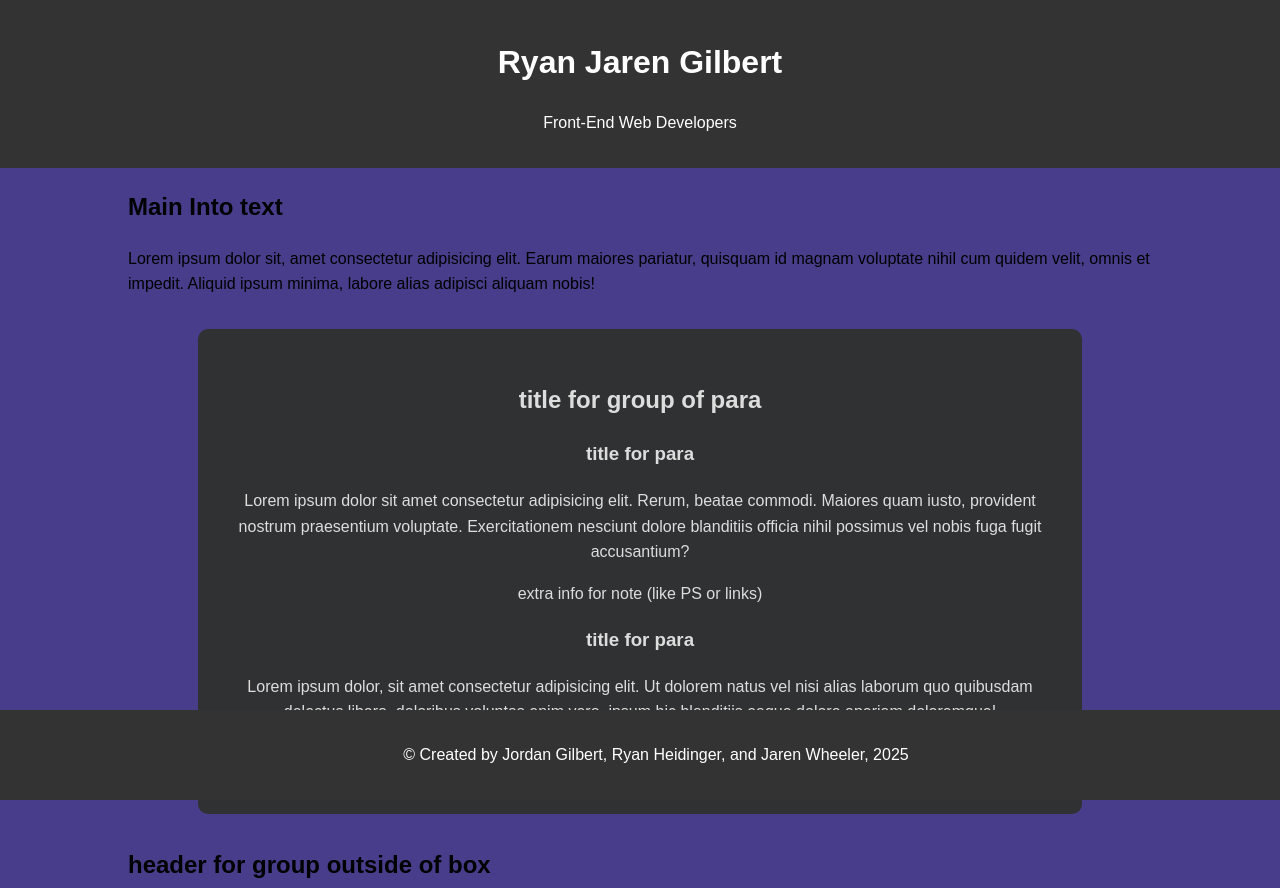
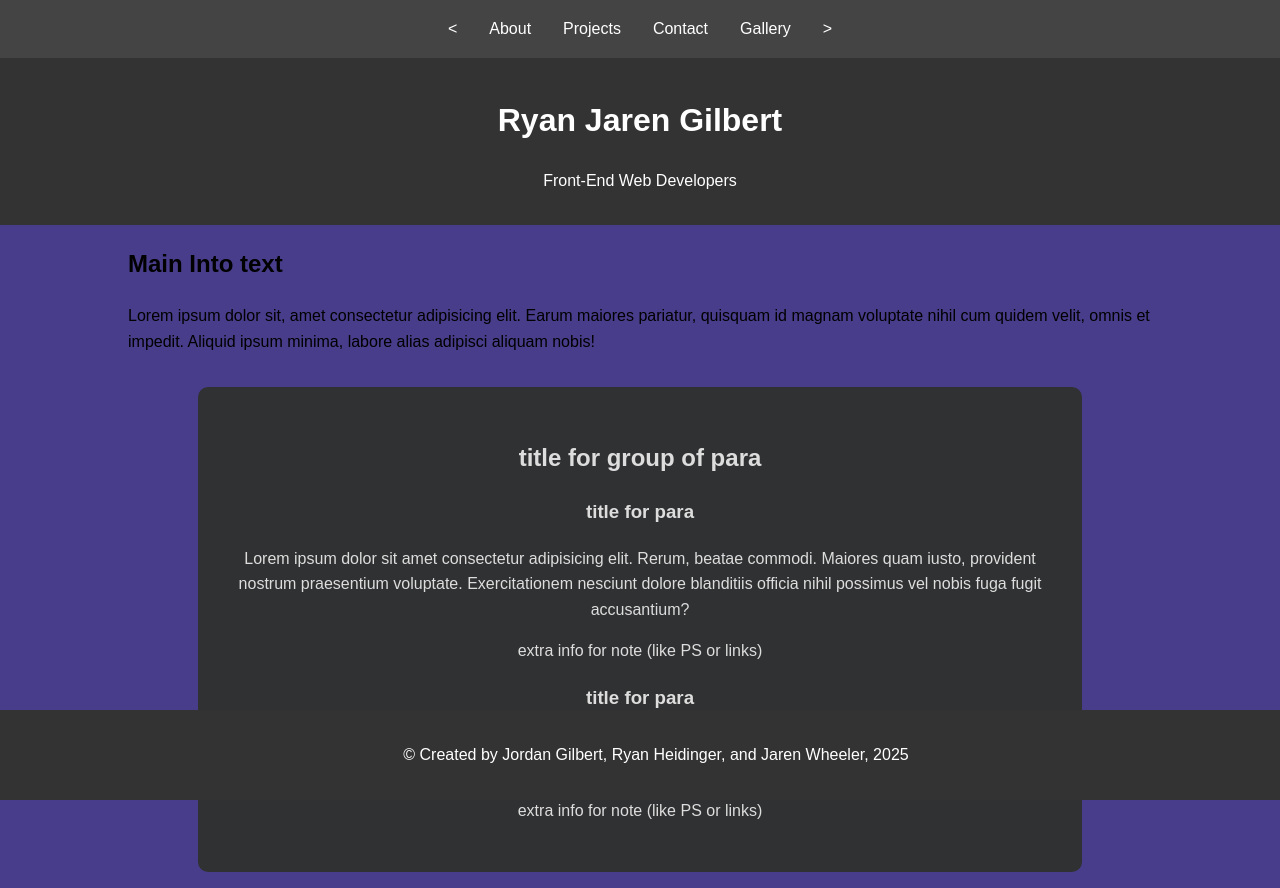
Before and after one commit to Jaren-Wheeler/WebDev-FinalProject, a plain HTML site: page about.html in a window 1280 px wide. Shown: the top 888 px of the page. Drawn offline with Linux system fonts and the light colour scheme.

Commit message:
Update about.html

```diff
--- a/about.html
+++ b/about.html
@@ -8,7 +8,14 @@
     <link rel="icon" type="image/jpeg" href="img/SSlogo.jpg"> <!-- Favacon logo (make img = 96x96) -->
     <link rel="stylesheet" href="styles/stylesheet.css"> <!-- links -->
 </head>
-
+<nav>
+        <a href="projects.html" aria-label="Previous page">&lt;</a>
+        <a href="index.html">About</a>
+        <a href="projects.html">Projects</a>
+        <a href="otherPage.html">Contact</a>
+        <a href="gallery.html">Gallery</a>
+        <a href="gallery.html" aria-label="Next page">&gt;</a>
+    </nav>
 <body>
     <header>
         <h1>Ryan Jaren Gilbert</h1>
```
